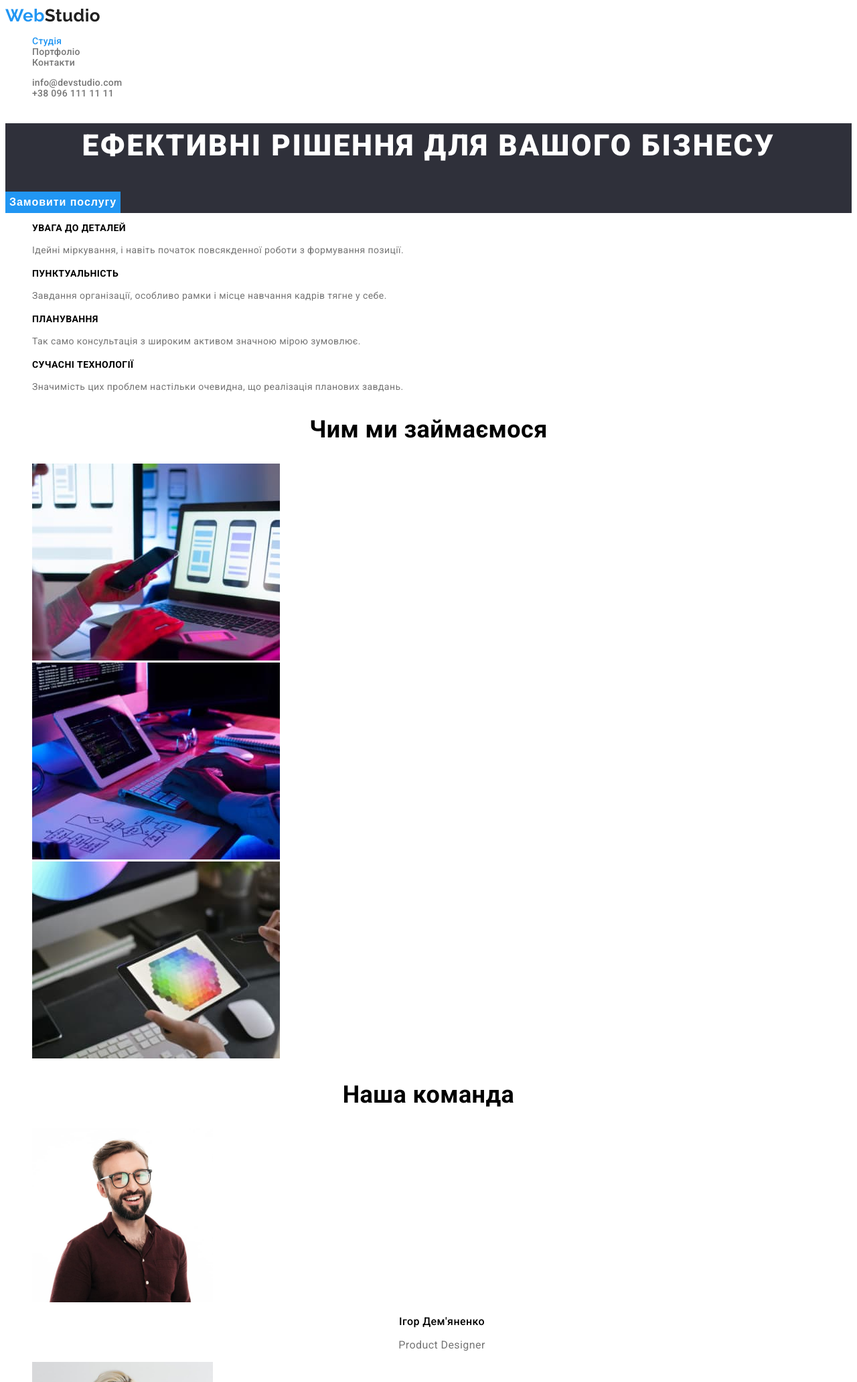
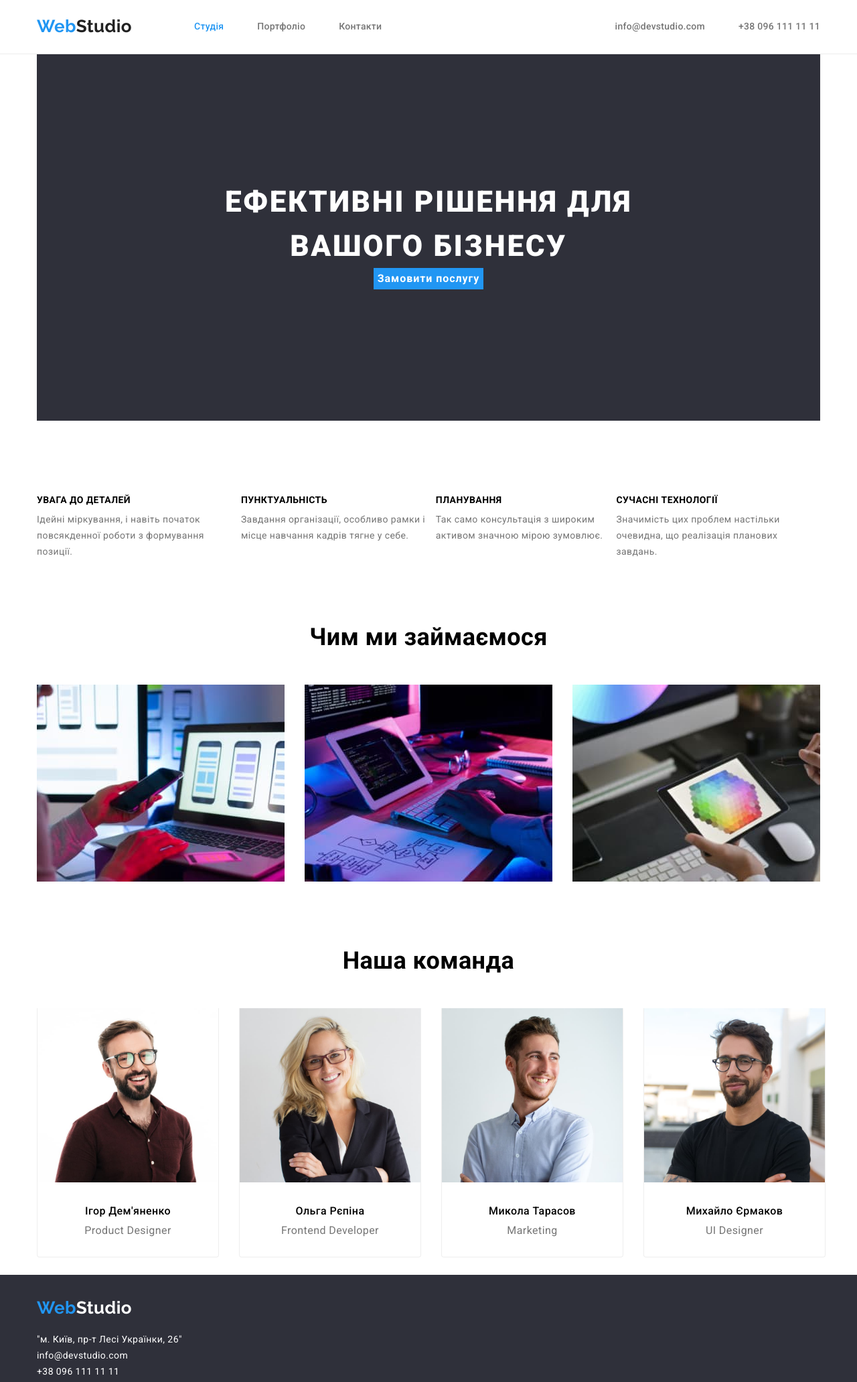
Before and after one commit to vladimirdmitrishen/goit-markup-hw-03, a plain HTML site: page index.html in a window 1280 px wide. Shown: the top 2063 px of the page at 67% size. Drawn offline with nearby package versions, Linux system fonts and the light colour scheme.

Commit message:
homework 3

```diff
--- a/css/styles.css
+++ b/css/styles.css
@@ -10,10 +10,42 @@ body {
   --color-blak: #212121;
   --color-white: #ffffff;
 }
+h1,
+h2,
+h3,
+h4,
+h5,
+h6,
+p {
+  margin: 0;
+}
+ul {
+  list-style: none;
+  margin: 0;
+  padding: 0;
+}
+
+.container {
+  width:1200px;
+  padding-left: 15px;
+  padding-right: 15px;
+  margin: 0 auto;
+}
+
+.header {
+  padding-top: 24px;
+  padding-bottom: 25px;
+  border-bottom: 1px solid #ECECEC;
+}
 
 .header a {
   text-decoration: none;
 }
+.header-container {
+  display: flex;
+  align-items: center;
+}
+
 .header-nav-list{
   font-style: normal;
   font-weight: 500;
@@ -21,18 +53,21 @@ body {
   letter-spacing: 0.02em;
   color: var(--color-blue);
 }
+
 .nav-link {
   font-family: "Raleway";
   font-weight: 700;
   font-size: 26px;
   line-height: 1.1923;
-
+  margin-right: 93px;
  color: var(--color-blak);
 }
+
 .header-nav-link:hover,
 .header-nav-link:focus {
  color: var(--color-blue);
 }
+
 .header-mail:focus,
 .header-mail:hover {
 color: var(--color-blue);
@@ -42,9 +77,13 @@ color: var(--color-blue);
 .header-contact:hover {
   color: var(--color-blue);
 }
+
 .header-nav {
   list-style: none;
+  display: flex;
+  gap: 50px;
 }
+
 .uptitle {
   font-style: normal;
   font-weight: 500;
@@ -59,15 +98,20 @@ color: var(--color-blue);
 
 .header-list {
   list-style: none;
+  display: flex;
+  margin-left: auto;
 }
 
 .header-contact {
+  margin-left: 50px;
   color: var(--color-gray);
 }
 
-.hero-section {
+.hero-wrap {
   background: #2f303a;
+ padding: 187px 236px 196px 236px;
 }
+
 .hero-section-title {
   font-weight: 900;
   font-size: 44px;
@@ -75,8 +119,12 @@ color: var(--color-blue);
   text-align: center;
   letter-spacing: 0.06em;
   text-transform: uppercase;
-  color:var(--color-white)
+  color:var(--color-white);
+  max-width: 696px;
+  margin-bottom: 31px;
+  margin: 0 auto;
 }
+
 .hero-section-btn {
   font-weight: 700;
   font-size: 16px;
@@ -89,20 +137,33 @@ color: var(--color-blue);
   border: none;
   background-color: var(--color-blue);
   color: var(--color-white);
+  margin: 0 auto;
+}
+
+.section {
+  padding-top: 110px;
+  padding-bottom: 94px;
 }
 
 .section-title {
   list-style: none;
+  display: flex;
 }
+
 .section-subtitle-lead {
   font-size: 14px;
   font-weight: 700;
   line-height: 1.1428;
   text-transform: uppercase;
+  margin-bottom: 10px;
 }
 .section-subtitle-text {
   line-height: 1.7142;
   color: var(--color-gray);
+}
+
+.images {
+  padding-bottom: 94px;
 }
 
 .images-title {
@@ -110,19 +171,38 @@ color: var(--color-blue);
   font-size: 36px;
   line-height: 1.1666;
   text-align: center;
+  margin-bottom: 50px;
  }
+
 .images-list {
   list-style: none;
+  display: flex;
+  gap: 30px;
+}
+.team{
+  padding-bottom: 26px;
 }
 
 .team-subtitle {
   list-style: none;
+  display: flex;
+  gap: 30px;
 }
+
+.team-list {
+  border-left: 1px solid #EEEEEE;
+  border-bottom: 1px solid #EEEEEE;
+  border-right: 1px solid #EEEEEE;
+  border-radius: 0px 0px 4px 4px;
+}
+
 .team-subject {
   font-weight: 500;
   font-size: 16px;
   line-height: 1.1875;
   text-align: center;
+  margin-top: 30px;
+  margin-bottom: 10px;
 }
 
 .team-item {
@@ -130,10 +210,15 @@ color: var(--color-blue);
   line-height: 1.1875;
   text-align: center;
   color: var(--color-gray);
+  margin-bottom: 30px;
 }
+
 .footer {
-  background: #2f303a;
+ background: #2f303a;
+ height: 226px;
+ padding-top: 34px;
 }
+
 .footer-link {
   text-decoration: none;
   font-family: "Raleway";
@@ -142,8 +227,10 @@ color: var(--color-blue);
   line-height: 1.1923;
   color: var(--color-white)
 }
+
 .address-title {
   list-style: none;
+  margin-top: 20px;
 }
 
 .address-subtitle {
@@ -151,28 +238,41 @@ color: var(--color-blue);
   text-decoration: none;
   color: var(--color-white)
 }
+
 .address-list {
   text-decoration: none;
   font-style: normal;
   line-height: 1.7142;
+  margin-top: 9px;
   color: var(--color-white)
+}
 
-}
 .address-subtitle:hover,
 .address-subtitle:focus {
   color: var(--color-blue);
 }
+
 .address-list:focus {
 
 }
+.button {
+  padding-top: 94px;
+  padding-bottom: 50px;
+}
+
 .button-title {
   list-style: none;
+  display: flex;
+  justify-content: center;
+  gap: 8px;
 }
+
 .button-list:hover,
 .button-list:focus {
   background-color: var(--color-blue);
   color: var(--color-white);
 }
+
 .button-list {
   font-family: inherit;
   font-weight: 500;
@@ -180,22 +280,43 @@ color: var(--color-blue);
   line-height: 1.625;
   text-align: center;
   border: none;
+  border-radius: 4px;
   cursor: pointer;
+  padding: 6px 22px;
 }
+
 .work-title {
-  list-style: none;
+ display: flex;
+ flex-wrap: wrap;
+ gap: 30px;
+ padding-bottom: 94px;
 }
+
+.work-link {
+  border-left: 1px solid #EEEEEE;
+  border-bottom: 1px solid #EEEEEE;
+  border-right: 1px solid #EEEEEE;
+}
+
+.work-link {
+  display: block;
+}
+
 .work-subtitle {
   letter-spacing: 0.06em;
   font-weight: 700;
   font-size: 18px;
   line-height: 2;
+  padding-top: 20px;
+  margin-bottom: 4px;
 }
+
 .work-list {
   font-size: 16px;
   line-height: 1.875;
   color: var(--color-gray);
 }
+
 .address-subtitle {
   font-style: normal;
 }
--- a/index.html
+++ b/index.html
@@ -7,15 +7,23 @@
     <title>Document</title>
     <link rel="preconnect" href="https://fonts.googleapis.com">
     <link rel="preconnect" href="https://fonts.gstatic.com" crossorigin>
-    <link href="https://fonts.googleapis.com/css2?family=Raleway:wght@700&family=Roboto:wght@400;500;700;900&display=swap"
+    <link
+        href="https://fonts.googleapis.com/css2?family=Raleway:wght@700&family=Roboto:wght@400;500;700;900&display=swap"
         rel="stylesheet">
+    <link
+        rel="stylesheet"
+        href="https://cdnjs.cloudflare.com/ajax/libs/modern-normalize/1.1.0/modern-normalize.min.css"
+        integrity="sha512-wpPYUAdjBVSE4KJnH1VR1HeZfpl1ub8YT/NKx4PuQ5NmX2tKuGu6U/JRp5y+Y8XG2tV+wKQpNHVUX03MfMFn9Q=="
+        crossorigin="anonymous"
+        referrerpolicy="no-referrer" />
     <link rel="stylesheet" href="./css/styles.css">
 </head>
 <body>
     <header class="header">
-        <nav>
+        <div class="container header-container">
             <a href="./index.html" class="nav-link"
             ><span class="web">Web</span>Studio</a>
+            <nav>
                 <ul class="header-nav">
                     <li><a class="header-nav-list" href="#">Студія</a></li>
                     <li><a class="header-nav-link uptitle" href="./portfolio.html">Портфоліо</a></li>
@@ -26,17 +34,20 @@
                <li><a class="header-mail uptitle" href="mailto:">info@devstudio.com</a></li>
                <li><a class="header-contact uptitle" href="tel:+380961111111">+38 096 111 11 11</a></li>
             </ul>
+        </div>
     </header>
 
     <main class="hero">
-        <div>
+        <div class="container">
+            <div class="hero-wrap">
                 <section class="hero-section">
                  <h1 class="hero-section-title">Ефективні рішення для вашого бізнесу</h1>
                  <button class="hero-section-btn" type="button">Замовити послугу</button>
                 </section>
             </div>
-
+        </div>
         <section class="section">
+            <div class="container">
                 <h2 hidden> Особливості</h2>
                 <ul class="section-title">
                     <li class="section-subtitle">
@@ -56,18 +67,21 @@
                         <p class="section-subtitle-text">Значимість цих проблем настільки очевидна, що реалізація планових завдань.</p>
                     </li>
                 </ul>
+            </div>
         </section>
-
         <section class="images">
+            <div class="container">
                 <h2 class="images-title">Чим ми займаємося</h2>
                 <ul class="images-list">
                     <li class="images-item"><img src="./images/img.jpg" width="370" height="294" alt="картинка1"></li>
                     <li class="images-item"><img src="./images/img1.jpg" width="370" height="294" alt="картинка2"></li>
                     <li class="images-item"><img src="./images/img2.jpg" width="370" height="294" alt="картинка3"></li>
                 </ul>
+            </div>
         </section>
 
         <section class="team">
+            <div class="container">
                 <h2 class="images-title">Наша команда</h2>
                 <ul class="team-subtitle">
                     <li class="team-list">
@@ -91,10 +105,12 @@
                         <p class="team-item">UI Designer</p>
                     </li>
                 </ul>
+            </div>
         </section>
 
     </main>
     <footer class="footer">
+        <div class="container">
             <a class="footer-link" href=" WebStudio">
             <span class="web">Web</span>Studio</a></a>
             <address class="address">
@@ -104,6 +120,7 @@
                     <li><a class="address-list" href="tel:+380961111111">+38 096 111 11 11</a></li>
                 </ul>
             </address>
+        </div>
     </footer>
 </body>
 </html>
```
Also changed, not shown: portfolio.html (+32 -1 lines). Lines whose indentation alone changed are shown as unchanged.
